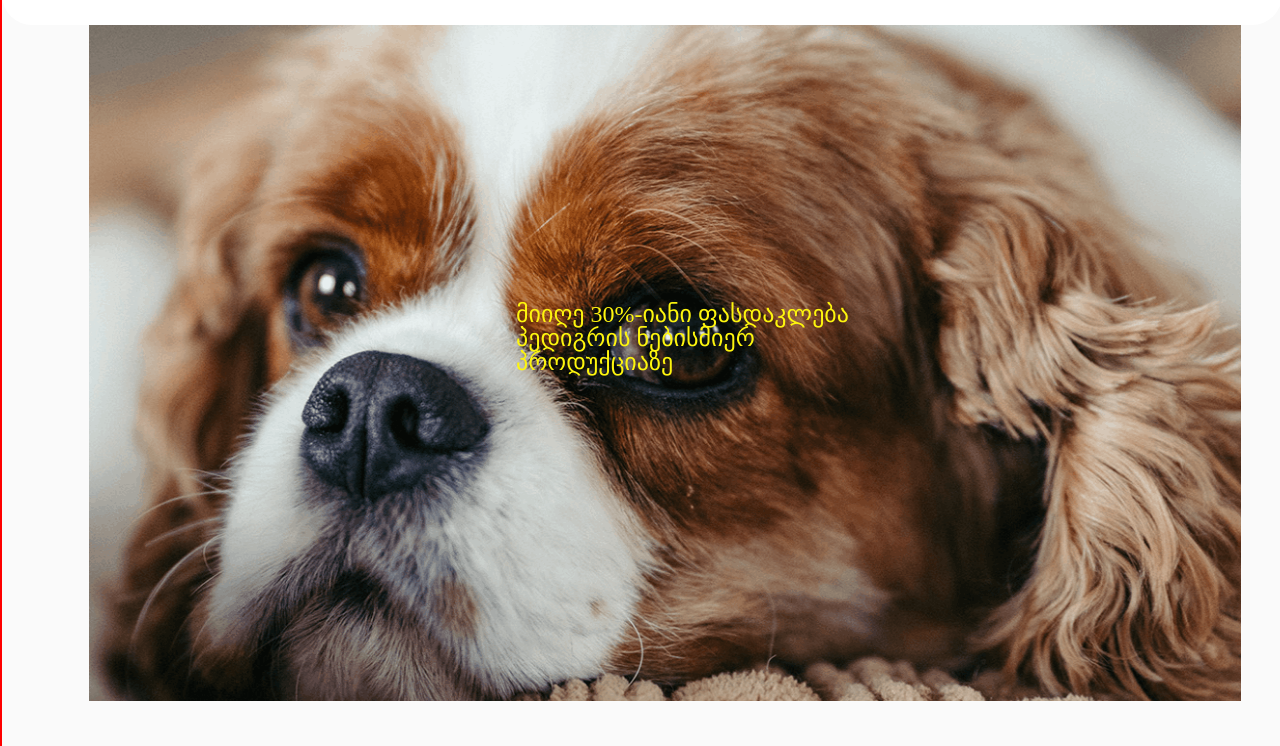
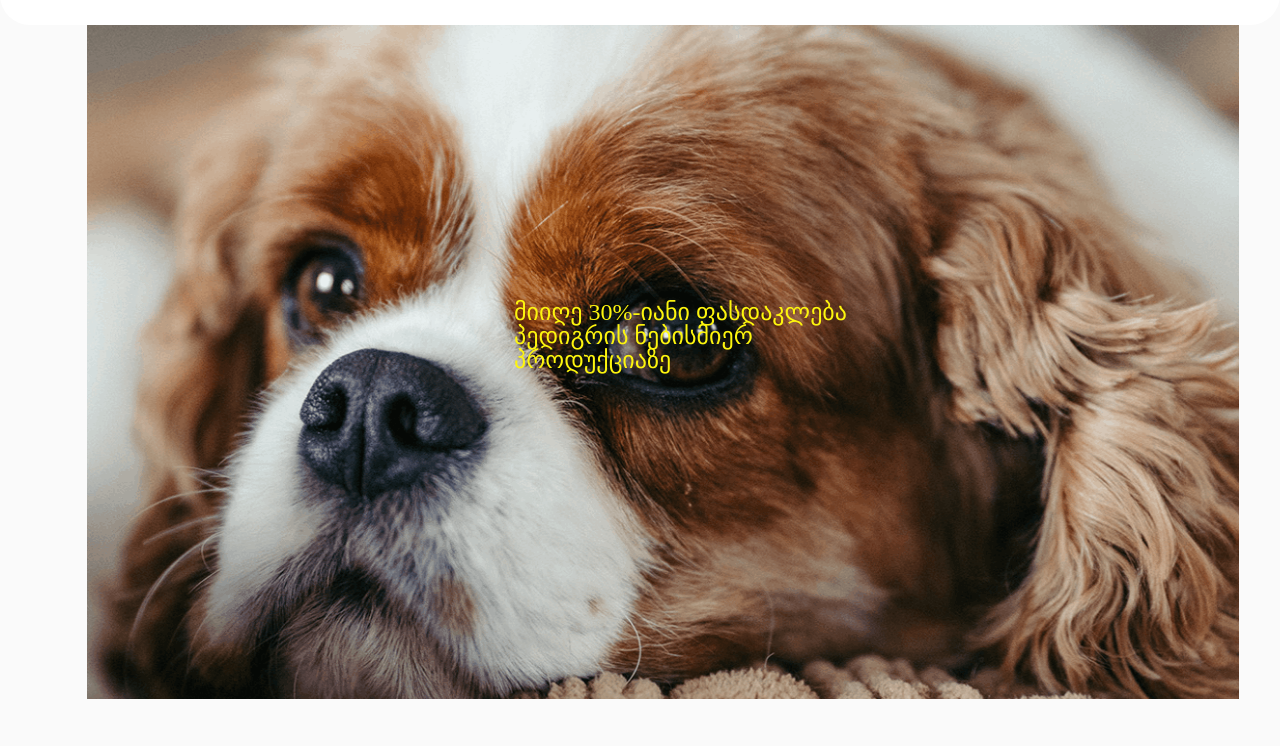
Before and after one commit to shakodalakishvili/davaleba7, a plain HTML site: page index.html in a window 1280 px wide. Shown: the part 85-831 px from the top of the page. Drawn offline with Linux system fonts and the light colour scheme.

Commit message:
waishala border

```diff
--- a/css/style.css
+++ b/css/style.css
@@ -2,7 +2,7 @@
     max-width: 1366px;
     width: 100%;
     margin: 0 auto;
-    border: 2px solid red;
+
     background-color: #FAFAFA;
 }
 header{
```
Also changed, not shown: 1 other file.
